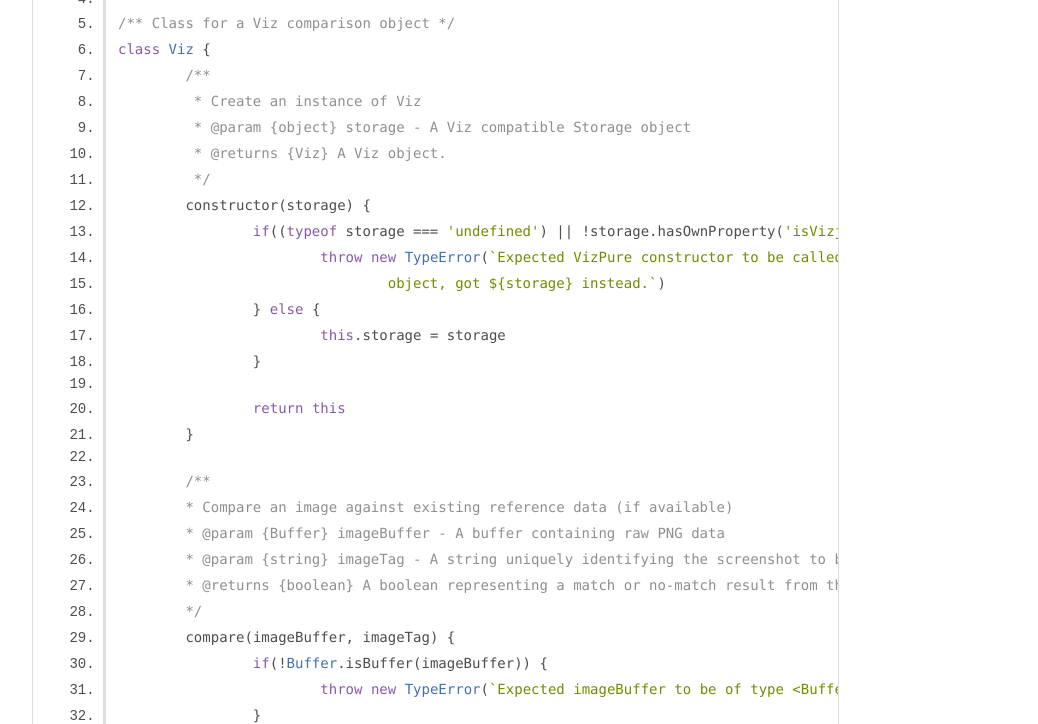
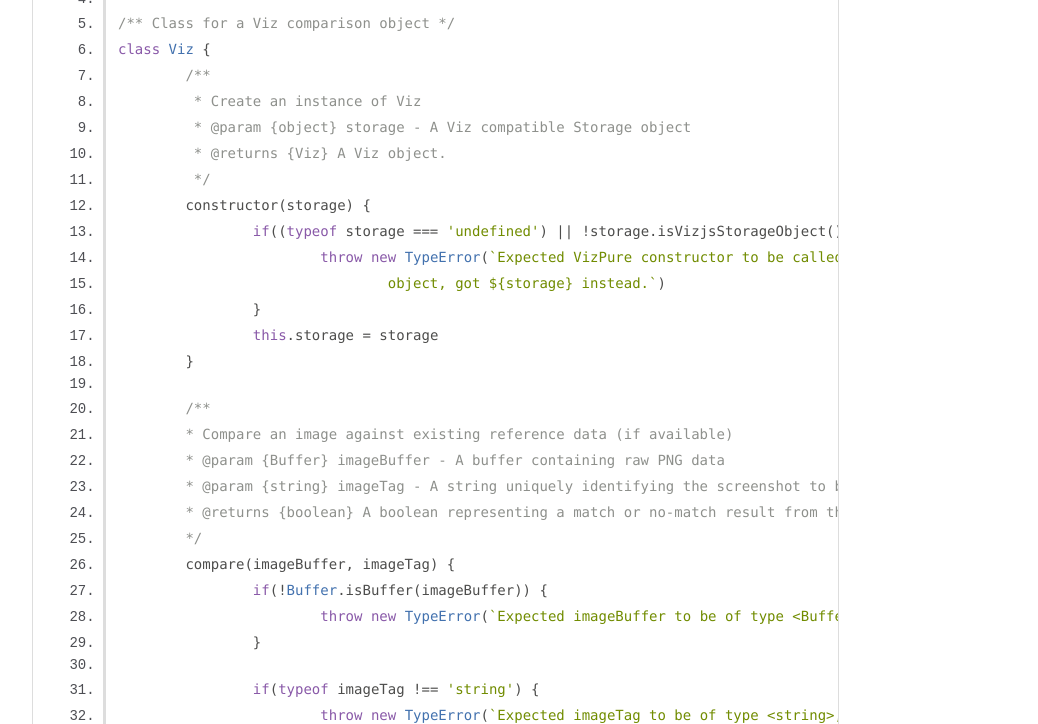
Before and after one commit to georgeadamson/json-transformer, a website: page docs/index.js.html in a window 1280 px wide. Shown: the part 228-952 px from the top of the page, without its empty margins (0-1038 px from the left). Drawn offline with Linux system fonts and the light colour scheme.

Commit message:
Updated docs

```diff
--- a/docs/index.js.html
+++ b/docs/index.js.html
@@ -38,14 +38,11 @@ class Viz {
 	 * @returns {Viz} A Viz object.
 	 */
 	constructor(storage) {
-		if((typeof storage === 'undefined') || !storage.hasOwnProperty('isVizjsStorageObject')) {
+		if((typeof storage === 'undefined') || !storage.isVizjsStorageObject()) {
 			throw new TypeError(`Expected VizPure constructor to be called with a storage
 				object, got ${storage} instead.`)
-		} else {
-			this.storage = storage
 		}
-
-		return this
+		this.storage = storage
 	}
 
 	/**
@@ -56,15 +53,19 @@ class Viz {
 	*/
 	compare(imageBuffer, imageTag) {
 		if(!Buffer.isBuffer(imageBuffer)) {
-			throw new TypeError(`Expected imageBuffer to be of type &lt;Buffer>, got ${imageBuffer}`)
+			throw new TypeError(`Expected imageBuffer to be of type &lt;Buffer>, got ${typeof(imageBuffer)}`)
+		}
+
+		if(typeof imageTag !== 'string') {
+			throw new TypeError(`Expected imageTag to be of type &lt;string>, got ${typeof(imageTag)}`)
 		}
 
 		if(!this.storage.exists(imageTag, this.storage.LABELS.REF)) {
-			storage.write(imageBuffer, imageTag, this.storage.LABELS.NEW)
+			this.storage.write(imageBuffer, imageTag, this.storage.LABELS.NEW)
 			return false
 		} else {
 			let refImg = PNG.sync.read(this.storage.read(imageTag, this.storage.LABELS.REF))
-			let testImg = PNG.sync.read(this._base64Decode(imageData))
+			let testImg = PNG.sync.read(imageBuffer)
 			let imgWidth = Math.min(refImg.width, testImg.width)
 			let imgHeight = Math.min(refImg.height, testImg.height)
 			let diffImg = new PNG({
@@ -74,7 +75,9 @@ class Viz {
 
 			let diffPixels = pixelmatch(refImg.data, testImg.data, diffImg.data, imgWidth, imgHeight, {threshold: 0.1})
 
-			this.storage.write(PNG.sync.write(diffImg), imageTag, this.storage.LABELS.DIF)
+			if(diffPixels > 0) {
+				this.storage.write(PNG.sync.write(diffImg), imageTag, this.storage.LABELS.DIF)
+			}
 
 			return (diffPixels === 0)
 		}
@@ -169,7 +172,7 @@ export default Viz;
 <br class="clear">
 
 <footer>
-    Documentation generated by <a href="https://github.com/jsdoc3/jsdoc">JSDoc 3.4.0</a> on Fri Jun 03 2016 09:46:15 GMT+0100 (BST)
+    Documentation generated by <a href="https://github.com/jsdoc3/jsdoc">JSDoc 3.4.0</a> on Tue Jun 07 2016 14:33:07 GMT+0100 (BST)
 </footer>
 
 <script> prettyPrint(); </script>
```
Also changed, not shown: docs/Viz.html (+6 -6 lines), docs/index.html (+1 -1 lines).
